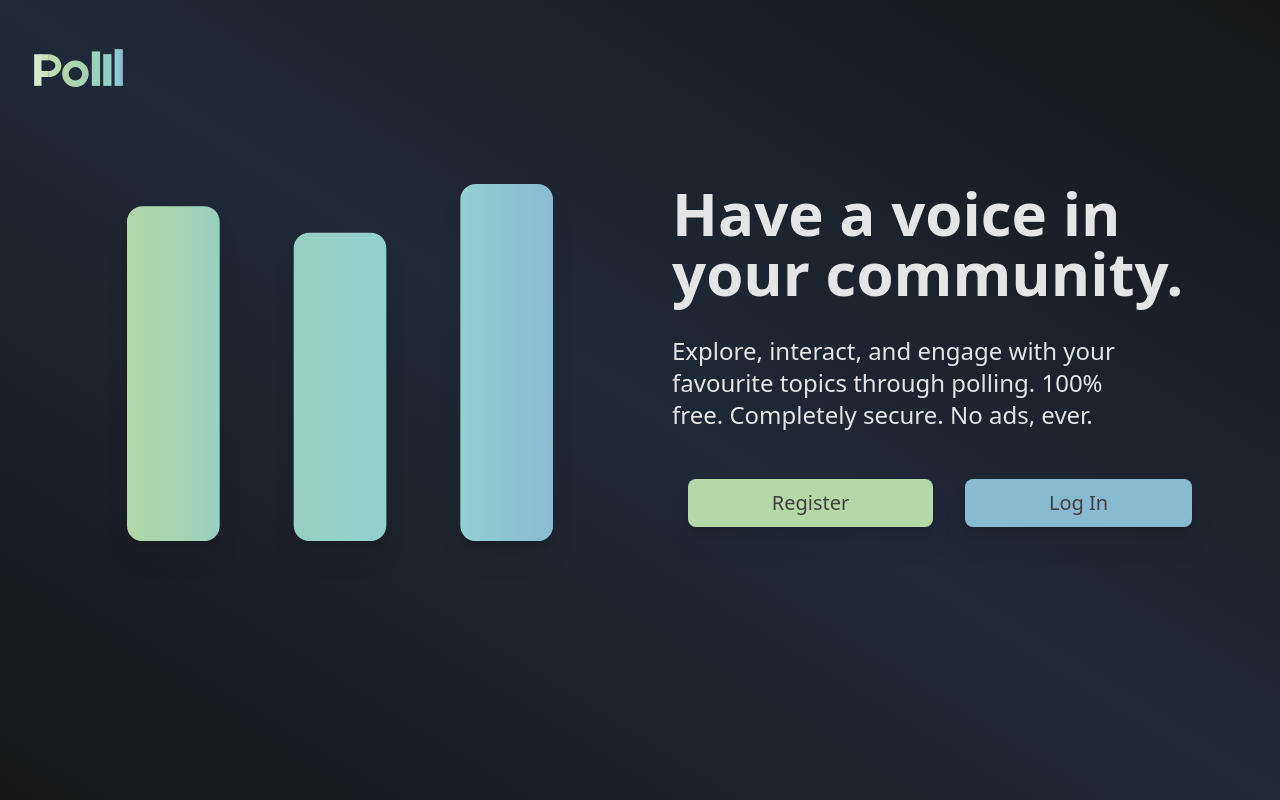
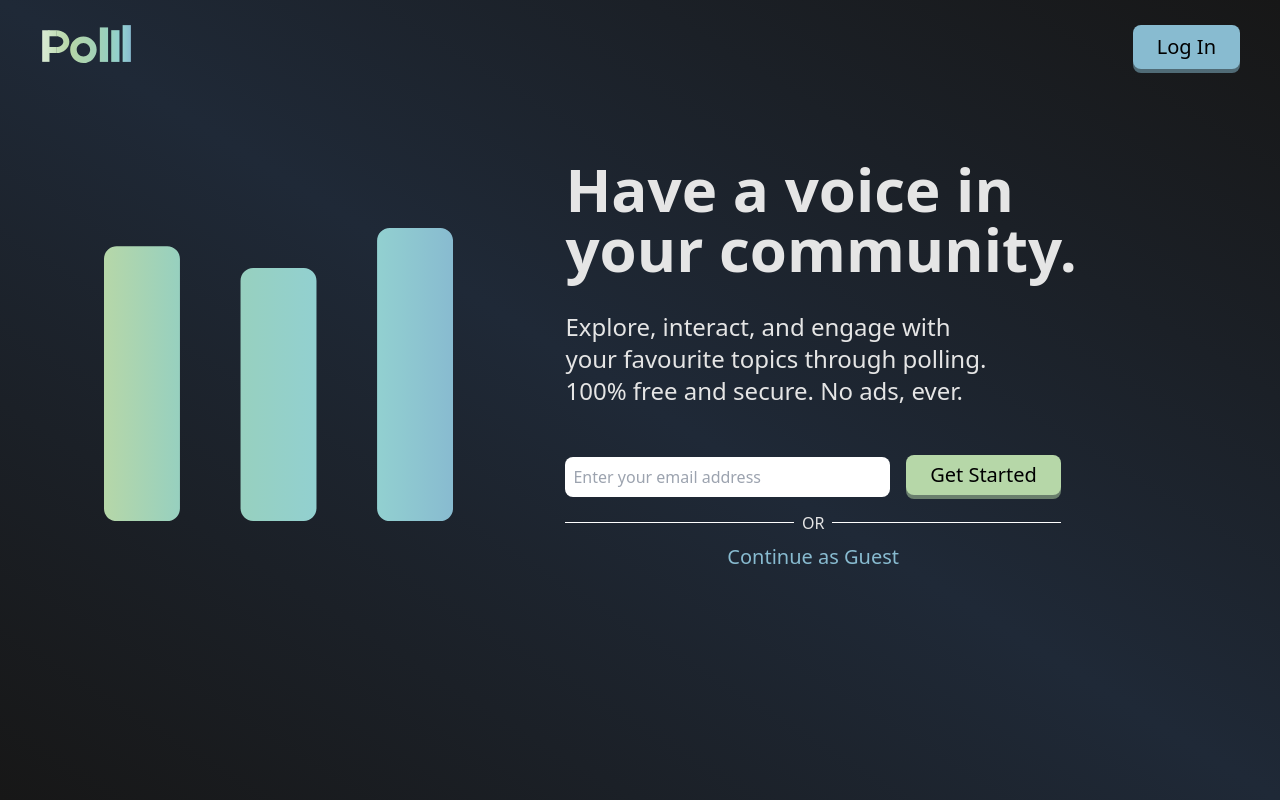
Before and after one commit to rileywheadon/poll-app, a Flask app: page / in a window 1280 px wide. Run offline with Flask 3, Linux system fonts and the light colour scheme; data that the repository does not hold is empty; parts of the project's set-up code (start-up, migrations or seed data) failed here and were passed over; some libraries are stand-ins or nearby versions.

Commit message:
Progress on building guest accounts.

```diff
--- a/polll/static/output.css
+++ b/polll/static/output.css
@@ -661,11 +661,6 @@ video {
   margin-bottom: 1.5rem;
 }
 
-.my-auto {
-  margin-top: auto;
-  margin-bottom: auto;
-}
-
 .\!ml-auto {
   margin-left: auto !important;
 }
@@ -863,6 +854,10 @@ video {
   width: 4rem;
 }
 
+.w-2\/3 {
+  width: 66.666667%;
+}
+
 .w-20 {
   width: 5rem;
 }
@@ -871,24 +866,20 @@ video {
   width: 6rem;
 }
 
-.w-3\/5 {
-  width: 60%;
-}
-
 .w-32 {
   width: 8rem;
 }
 
-.w-36 {
-  width: 9rem;
-}
-
 .w-4 {
   width: 1rem;
 }
 
 .w-40 {
   width: 10rem;
+}
+
+.w-5\/6 {
+  width: 83.333333%;
 }
 
 .w-56 {
@@ -924,24 +915,20 @@ video {
   max-width: 8rem;
 }
 
+.max-w-\[768px\] {
+  max-width: 768px;
+}
+
 .flex-none {
   flex: none;
 }
 
-.flex-shrink {
-  flex-shrink: 1;
-}
-
 .shrink {
   flex-shrink: 1;
 }
 
-.flex-grow {
-  flex-grow: 1;
-}
-
-.flex-grow-0 {
-  flex-grow: 0;
+.shrink-0 {
+  flex-shrink: 0;
 }
 
 .grow {
@@ -950,6 +937,11 @@ video {
 
 .border-collapse {
   border-collapse: collapse;
+}
+
+.translate-y-\[2px\] {
+  --tw-translate-y: 2px;
+  transform: translate(var(--tw-translate-x), var(--tw-translate-y)) rotate(var(--tw-rotate)) skewX(var(--tw-skew-x)) skewY(var(--tw-skew-y)) scaleX(var(--tw-scale-x)) scaleY(var(--tw-scale-y));
 }
 
 .rotate-45 {
@@ -1031,15 +1019,17 @@ video {
 
 .gap-2 {
   gap: 0.5rem;
-}
-
-.gap-8 {
-  gap: 2rem;
 }
 
 .gap-x-8 {
   -moz-column-gap: 2rem;
        column-gap: 2rem;
+}
+
+.space-x-0 > :not([hidden]) ~ :not([hidden]) {
+  --tw-space-x-reverse: 0;
+  margin-right: calc(0px * var(--tw-space-x-reverse));
+  margin-left: calc(0px * calc(1 - var(--tw-space-x-reverse)));
 }
 
 .space-x-2 > :not([hidden]) ~ :not([hidden]) {
@@ -1309,10 +1294,6 @@ video {
   padding: 1rem;
 }
 
-.p-6 {
-  padding: 1.5rem;
-}
-
 .p-8 {
   padding: 2rem;
 }
@@ -1332,11 +1313,6 @@ video {
   padding-right: 2.5rem;
 }
 
-.px-12 {
-  padding-left: 3rem;
-  padding-right: 3rem;
-}
-
 .px-2 {
   padding-left: 0.5rem;
   padding-right: 0.5rem;
@@ -1394,10 +1370,6 @@ video {
   padding-bottom: 1.5rem;
 }
 
-.pb-8 {
-  padding-bottom: 2rem;
-}
-
 .pl-2 {
   padding-left: 0.5rem;
 }
@@ -1620,14 +1597,33 @@ video {
   box-shadow: var(--tw-ring-offset-shadow, 0 0 #0000), var(--tw-ring-shadow, 0 0 #0000), var(--tw-shadow);
 }
 
+.shadow-\[0px_4px\] {
+  --tw-shadow: 0px 4px;
+  --tw-shadow-colored: 0px 4px var(--tw-shadow-color);
+  box-shadow: var(--tw-ring-offset-shadow, 0 0 #0000), var(--tw-ring-shadow, 0 0 #0000), var(--tw-shadow);
+}
+
+.shadow-polll-blue\/50 {
+  --tw-shadow-color: rgb(136 187 208 / 0.5);
+  --tw-shadow: var(--tw-shadow-colored);
+}
+
+.shadow-polll-green\/50 {
+  --tw-shadow-color: rgb(182 215 168 / 0.5);
+  --tw-shadow: var(--tw-shadow-colored);
+}
+
 .blur-sm {
   --tw-blur: blur(4px);
   filter: var(--tw-blur) var(--tw-brightness) var(--tw-contrast) var(--tw-grayscale) var(--tw-hue-rotate) var(--tw-invert) var(--tw-saturate) var(--tw-sepia) var(--tw-drop-shadow);
 }
 
-.drop-shadow-xl {
-  --tw-drop-shadow: drop-shadow(0 20px 13px rgb(0 0 0 / 0.03)) drop-shadow(0 8px 5px rgb(0 0 0 / 0.08));
-  filter: var(--tw-blur) var(--tw-brightness) var(--tw-contrast) var(--tw-grayscale) var(--tw-hue-rotate) var(--tw-invert) var(--tw-saturate) var(--tw-sepia) var(--tw-drop-shadow);
+.duration-100 {
+  transition-duration: 100ms;
+}
+
+.ease-in-out {
+  transition-timing-function: cubic-bezier(0.4, 0, 0.2, 1);
 }
 
 /* Hide scrollbar for Chrome, Safari and Opera */
@@ -1677,6 +1673,22 @@ video {
   color: rgb(163 163 163 / var(--tw-text-opacity, 1));
 }
 
+.before\:flex-1::before {
+  content: var(--tw-content);
+  flex: 1 1 0%;
+}
+
+.before\:border-b::before {
+  content: var(--tw-content);
+  border-bottom-width: 1px;
+}
+
+.before\:border-white::before {
+  content: var(--tw-content);
+  --tw-border-opacity: 1;
+  border-color: rgb(255 255 255 / var(--tw-border-opacity, 1));
+}
+
 .after\:absolute::after {
   content: var(--tw-content);
   position: absolute;
@@ -1702,6 +1714,11 @@ video {
   width: 1.25rem;
 }
 
+.after\:flex-1::after {
+  content: var(--tw-content);
+  flex: 1 1 0%;
+}
+
 .after\:rounded-full::after {
   content: var(--tw-content);
   border-radius: 9999px;
@@ -1712,10 +1729,21 @@ video {
   border-width: 1px;
 }
 
+.after\:border-b::after {
+  content: var(--tw-content);
+  border-bottom-width: 1px;
+}
+
 .after\:border-gray-300::after {
   content: var(--tw-content);
   --tw-border-opacity: 1;
   border-color: rgb(209 213 219 / var(--tw-border-opacity, 1));
+}
+
+.after\:border-white::after {
+  content: var(--tw-content);
+  --tw-border-opacity: 1;
+  border-color: rgb(255 255 255 / var(--tw-border-opacity, 1));
 }
 
 .after\:bg-white::after {
@@ -1861,21 +1910,7 @@ video {
   border-color: rgb(106 168 79 / var(--tw-border-opacity, 1));
 }
 
-@media (min-width: 640px) {
-  .sm\:flex-row {
-    flex-direction: row;
-  }
-
-  .sm\:flex-nowrap {
-    flex-wrap: nowrap;
-  }
-}
-
 @media (min-width: 768px) {
-  .md\:m-4 {
-    margin: 1rem;
-  }
-
   .md\:\!ml-auto {
     margin-left: auto !important;
   }
@@ -1952,20 +1987,16 @@ video {
     width: 66.666667%;
   }
 
-  .md\:w-9\/12 {
-    width: 75%;
-  }
-
   .md\:min-w-52 {
     min-width: 13rem;
   }
 
-  .md\:grid-cols-2 {
-    grid-template-columns: repeat(2, minmax(0, 1fr));
-  }
-
   .md\:flex-row {
     flex-direction: row;
+  }
+
+  .md\:items-start {
+    align-items: flex-start;
   }
 
   .md\:items-center {
@@ -1992,6 +2023,17 @@ video {
     margin-left: calc(1.5rem * calc(1 - var(--tw-space-x-reverse)));
   }
 
+  .md\:space-y-0 > :not([hidden]) ~ :not([hidden]) {
+    --tw-space-y-reverse: 0;
+    margin-top: calc(0px * calc(1 - var(--tw-space-y-reverse)));
+    margin-bottom: calc(0px * var(--tw-space-y-reverse));
+  }
+
+  .md\:px-24 {
+    padding-left: 6rem;
+    padding-right: 6rem;
+  }
+
   .md\:px-4 {
     padding-left: 1rem;
     padding-right: 1rem;
@@ -2012,6 +2054,10 @@ video {
     padding-bottom: 1rem;
   }
 
+  .md\:pb-8 {
+    padding-bottom: 2rem;
+  }
+
   .md\:pt-4 {
     padding-top: 1rem;
   }
@@ -2037,6 +2083,18 @@ video {
 
   .md\:font-medium {
     font-weight: 500;
+  }
+}
+
+@media (min-width: 960px) {
+  .lg\:flex {
+    display: flex;
+  }
+
+  .lg\:space-x-24 > :not([hidden]) ~ :not([hidden]) {
+    --tw-space-x-reverse: 0;
+    margin-right: calc(6rem * var(--tw-space-x-reverse));
+    margin-left: calc(6rem * calc(1 - var(--tw-space-x-reverse)));
   }
 }
 
--- a/polll/templates/index.html
+++ b/polll/templates/index.html
@@ -9,51 +9,78 @@
 <div class="w-screen min-h-dvh md:min-h-screen flex flex-col bg-gradient-to-tr from-neutral-200 via-white to-neutral-200 dark:from-neutral-900 dark:via-gray-800 dark:to-neutral-900 select-none">
 
 <!-- Document Body -->
-<div class="flex overflow-hidden flex-row grow md:pt-4">
+<div class="flex overflow-hidden flex-row grow pt-4">
 
   <!-- Main Column -->
   <div class="w-full overflow-auto p-2 select-none">
 
     <!-- Logo -->
-    <div class="w-100%">
+    <div class="w-full flex flex-row items-center px-4 md:px-8 mb-6">
       <img
         id="logo-icon-startup"
-        class="w-36 p-6"
+        class="w-24"
         src="../static/assets/logo-name-dark.svg"
       >
+      <a
+        class="ml-auto bg-polll-blue text-xl text-black rounded-lg px-6 py-2 shadow-[0px_4px] shadow-polll-blue/50 ease-in-out duration-100 hover:translate-y-[2px] hover:shadow-[0px_2px] hover:shadow-polll-blue/50"
+        href="{{ url_for('auth.login_page') }}"
+      >
+        Log In
+      </a>
     </div>
 
+
     <!-- Home Page -->
-    <section class="grid gap-8 py-4 px-12 md:py-16 md:grid-cols-2 md:items-center md:text-left">
+    <section class="py-4 px-6 md:px-24 md:py-16 md:flex md:flex-row lg:space-x-24 md:items-center md:text-left">
 
-      <div class="hidden my-auto md:flex items-center justify-center">
+      <div class="hidden lg:flex w-2/3">
         <img
-          class="w-3/5 md:w-9/12 drop-shadow-xl"
           src="../static/assets/logo-bars.svg"
         >
       </div>
 
-      <div class="text-balance text-center my-auto md:text-left md:px-4 text-neutral-700 dark:text-neutral-200">
-        <h1 class="text-4xl md:text-6xl font-bold pb-8">
+      <div class="text-balance text-center md:text-left md:px-4 text-neutral-700 dark:text-neutral-200 min-w-1/2 flex flex-col items-center md:items-start">
+        <h1 class="text-4xl md:text-6xl font-bold pb-6 md:pb-8">
           Have a voice in your community.
         </h1>
-        <h1 class="text-xl md:text-2xl pb-8">
-          Explore, interact, and engage with your favourite topics through polling. 100% free. Completely secure. No ads, ever.
+        <h1 class="text-xl md:text-2xl pb-4 md:pb-8">
+          Explore, interact, and engage with your favourite topics through polling. 100% free and secure. No ads, ever.
         </h1>
-        <div class="flex flex-col md:flex-row text-neutral-700">
-          <a
-            class="bg-polll-green text-xl rounded-lg grow h-12 m-2 md:m-4 flex justify-center items-center drop-shadow-xl"
-            href="{{ url_for('auth.register_page') }}"
+
+        <div class="w-5/6 mt-4">
+
+          <form
+            class="w-full flex flex-col md:flex-row text-neutral-700 mb-4 space-x-0 space-y-4 md:space-y-0 md:space-x-4"
+            action="{{ url_for('auth.register') }}"
+            method="post"
           >
-            Register
-          </a>
-          <a
-            class="bg-polll-blue text-xl rounded-lg grow h-12 m-2 md:m-4 flex justify-center items-center drop-shadow-xl"
-            href="{{ url_for('auth.login_page') }}"
-          >
-            Log In
-          </a>
+            <input
+              class="rounded-lg grow px-2 text-l text-black h-10 translate-y-[2px]"
+              placeholder="Enter your email address"
+            >
+            <button
+              class="bg-polll-green text-black h-10 shadow-[0px_4px] shadow-polll-green/50 shrink-0 text-xl rounded-lg px-6 ease-in-out duration-100 hover:translate-y-[2px] hover:shadow-[0px_2px] hover:shadow-polll-green/50"
+              type="submit"
+            >
+              Get Started
+            </button>
+          </form>
+
+          <div class="flex items-center text-center text-l before:flex-1 after:flex-1 before:border-b before:border-white after:border-b after:border-white mb-2">
+            <span class="mx-2">OR</span>
+          </div>
+
+          <div class="w-full flex flex-row justify-center">
+            <a
+              class="text-xl text-polll-blue hover:underline h-12"
+              href="{{ url_for('auth.login_page') }}"
+            >
+              Continue as Guest
+            </a>
+          </div>
+
         </div>
+
       </div>
 
     </section>
--- a/polll/templates/results/result-base.html
+++ b/polll/templates/results/result-base.html
@@ -25,7 +25,7 @@
     </button>
 
     <!-- If the user created this poll, allow them to edit it -->
-    {% if session.user.id == poll.creator_id %}
+    {% if session.user and session.user.id == poll.creator_id %}
 
       <!-- Toggle Lock -->
       {% with %}
```
Also changed, not shown: other parts of polll/static/output.css (+30 -17 lines), polll/auth.py (+7 -18 lines), polll/home.py (+5 -27 lines), polll/poll.py (+28 -31 lines), polll/responses.py (+33 -0 lines), polll/templates/anonymous/poll.html (+10 -15 lines), polll/templates/auth/authentication.html (deleted, +0 -69 lines), polll/templates/auth/login.html (added, +36 -0 lines), polll/templates/results/comment-load.html (+16 -2 lines), polll/templates/auth/email-notification.html (renamed from polll/templates/auth/verify-email.html).
